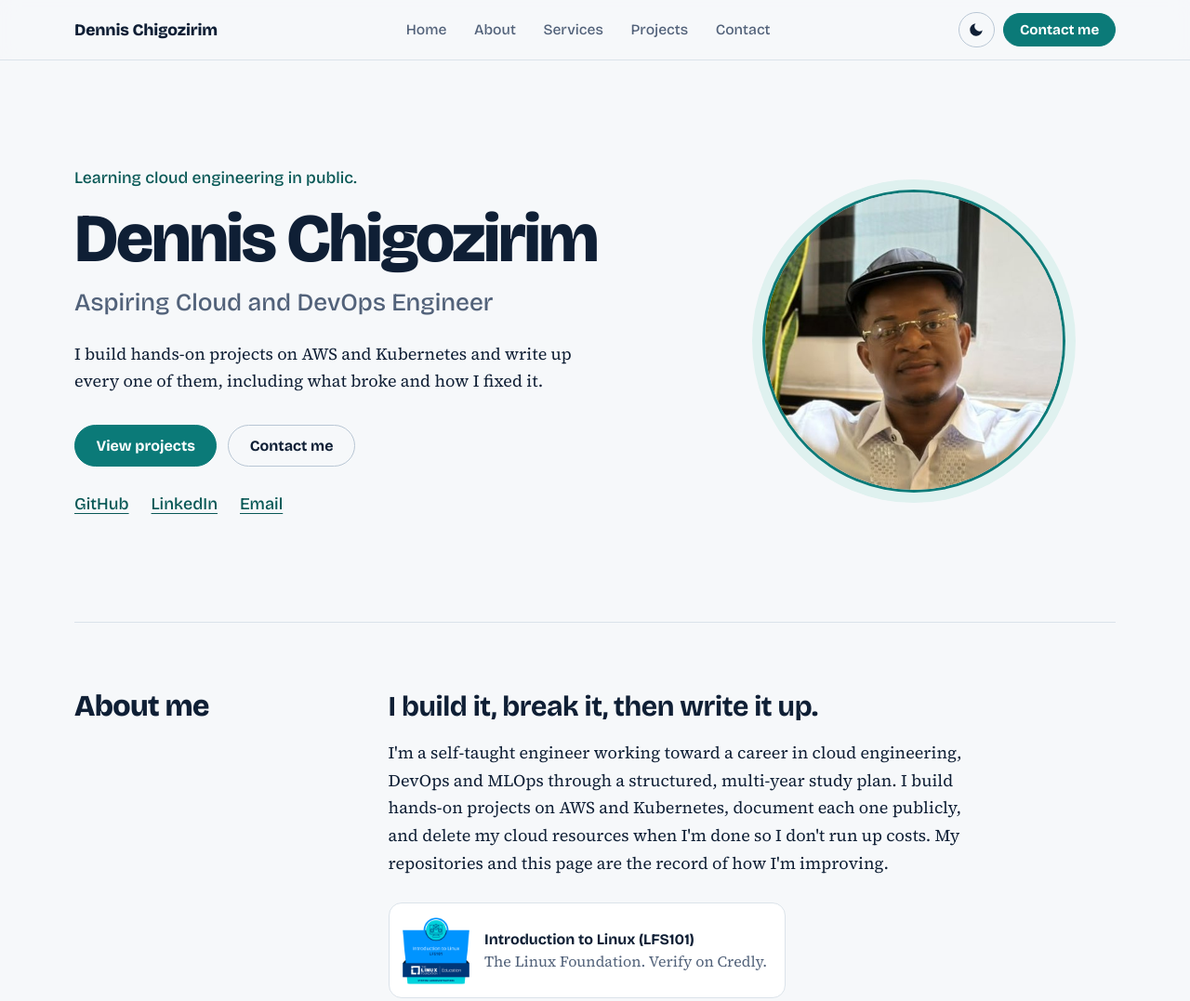
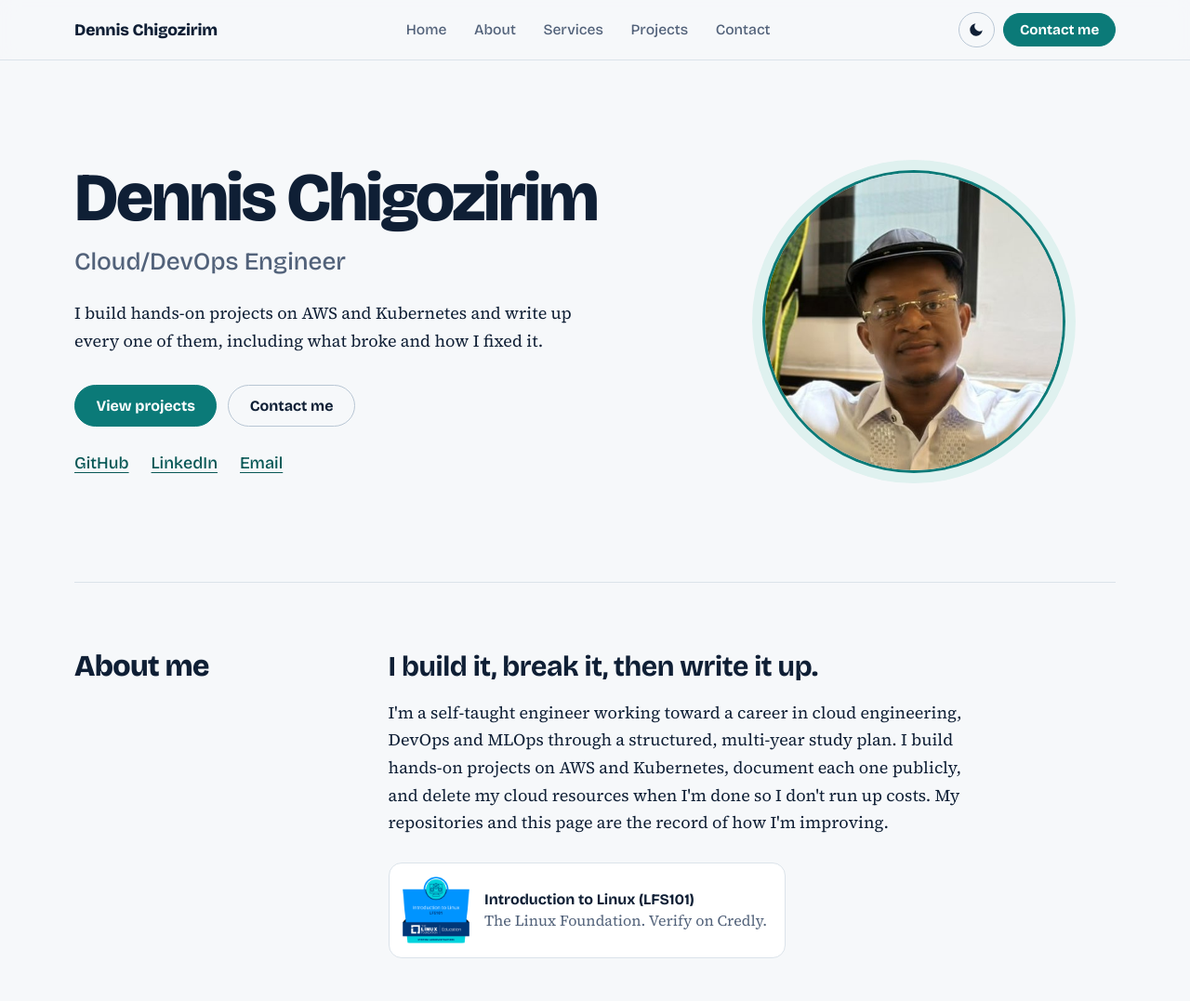
Before and after one commit to DevOpsAvatar/DevOpsAvatar.github.io, a plain HTML site: page index.html in a window 1280 px wide. Shown: the top 1077 px of the page at 93% size. Drawn offline with nearby package versions, Linux system fonts and the light colour scheme.

Commit message:
Update hero title, scripting skills and contact wording
Co-Authored-By: Claude Sonnet 5.5 <noreply@anthropic.com>
Claude-Session: https://claude.ai/code/session_01Ht4zMqSEYHrUWzTVj81B5G

```diff
--- a/index.html
+++ b/index.html
@@ -3,10 +3,10 @@
 <head>
   <meta charset="utf-8">
   <meta name="viewport" content="width=device-width, initial-scale=1">
-  <title>Dennis Chigozirim | Aspiring Cloud and DevOps Engineer</title>
-  <meta name="description" content="Dennis Chigozirim is an aspiring cloud and DevOps engineer building hands-on projects on AWS and Kubernetes and documenting every one publicly.">
+  <title>Dennis Chigozirim | Cloud/DevOps Engineer</title>
+  <meta name="description" content="Dennis Chigozirim is a cloud and DevOps engineer building hands-on projects on AWS and Kubernetes and documenting every one publicly.">
   <meta name="theme-color" content="#0b7a78">
-  <meta property="og:title" content="Dennis Chigozirim | Aspiring Cloud and DevOps Engineer">
+  <meta property="og:title" content="Dennis Chigozirim | Cloud/DevOps Engineer">
   <meta property="og:description" content="Hands-on AWS and Kubernetes projects, each with a public write-up covering what broke and how it was fixed.">
   <meta property="og:type" content="website">
   <meta property="og:url" content="https://devopsavatar.github.io/">
@@ -51,9 +51,8 @@
   <main id="main">
     <section id="hero" class="hero" aria-labelledby="hero-title">
       <div class="hero-text">
-        <p class="lead-in">Learning cloud engineering in public.</p>
         <h1 id="hero-title">Dennis Chigozirim</h1>
-        <p class="role">Aspiring Cloud and DevOps Engineer</p>
+        <p class="role">Cloud/DevOps Engineer</p>
         <p class="summary">
           I build hands-on projects on AWS and Kubernetes and write up every one of them,
           including what broke and how I fixed it.
@@ -196,7 +195,6 @@
             <dd>
               <ul class="chips">
                 <li class="chip">Bash</li>
-                <li class="chip">Python</li>
               </ul>
             </dd>
           </div>
@@ -348,10 +346,10 @@
         <h2 id="contact-title">Contact me</h2>
       </div>
       <div class="block-body">
-        <p class="statement">Looking for a DevOps or cloud internship?</p>
+        <p class="statement">Open to DevOps and Cloud roles.</p>
         <p>
-          I'm open to internships and learning opportunities, and to conversations with people
-          working in DevOps and cloud. Email is the quickest way to reach me.
+          I'm open to DevOps and cloud engineering roles. If you're hiring, or want to talk about
+          any of my projects, email is the quickest way to reach me.
         </p>
         <p class="contact-main">
           <a class="btn" href="mailto:dennischigozirim129@gmail.com">dennischigozirim129@gmail.com</a>
--- a/style.css
+++ b/style.css
@@ -221,14 +221,6 @@ main,
   align-items: center;
   gap: clamp(2rem, 6vw, 5rem);
   padding-block: clamp(3rem, 9vw, 7rem);
-}
-
-.lead-in {
-  margin-bottom: 0.9rem;
-  font-family: var(--display);
-  font-weight: 500;
-  font-size: 1.1rem;
-  color: var(--accent-ink);
 }
 
 h1 {
```
